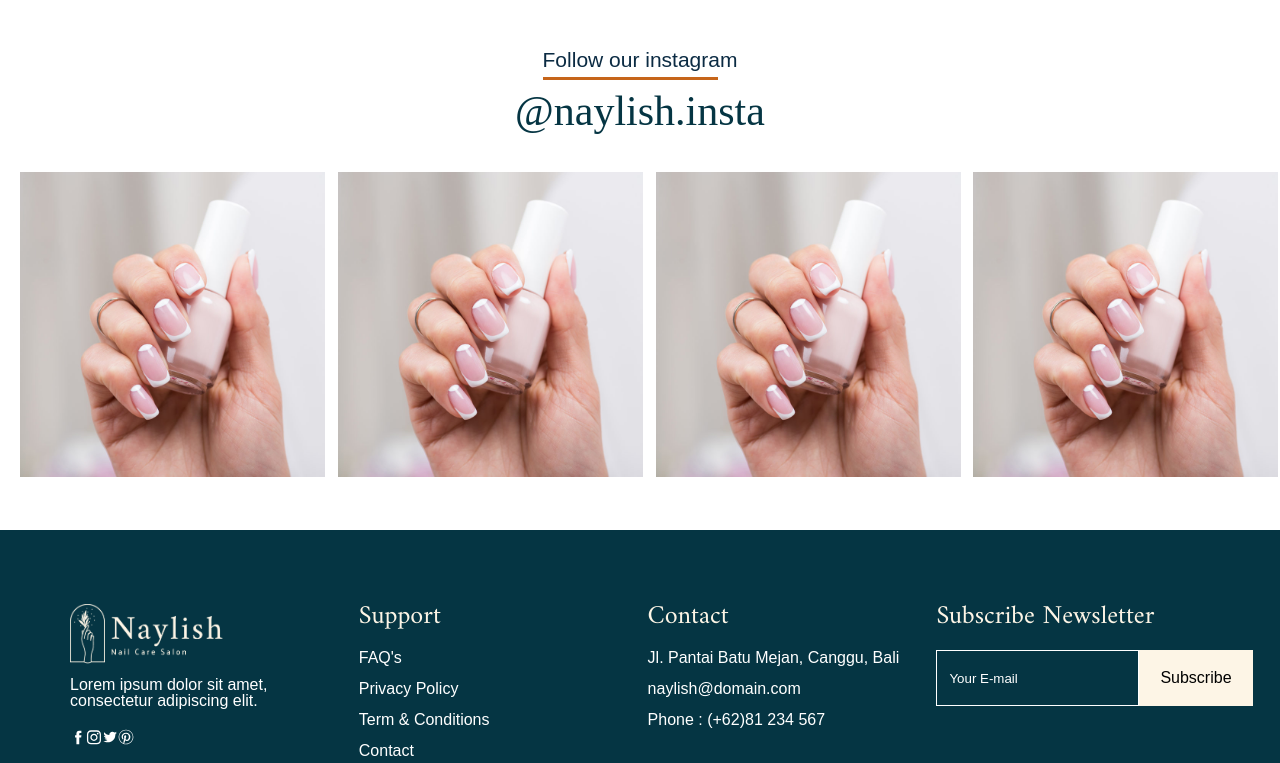
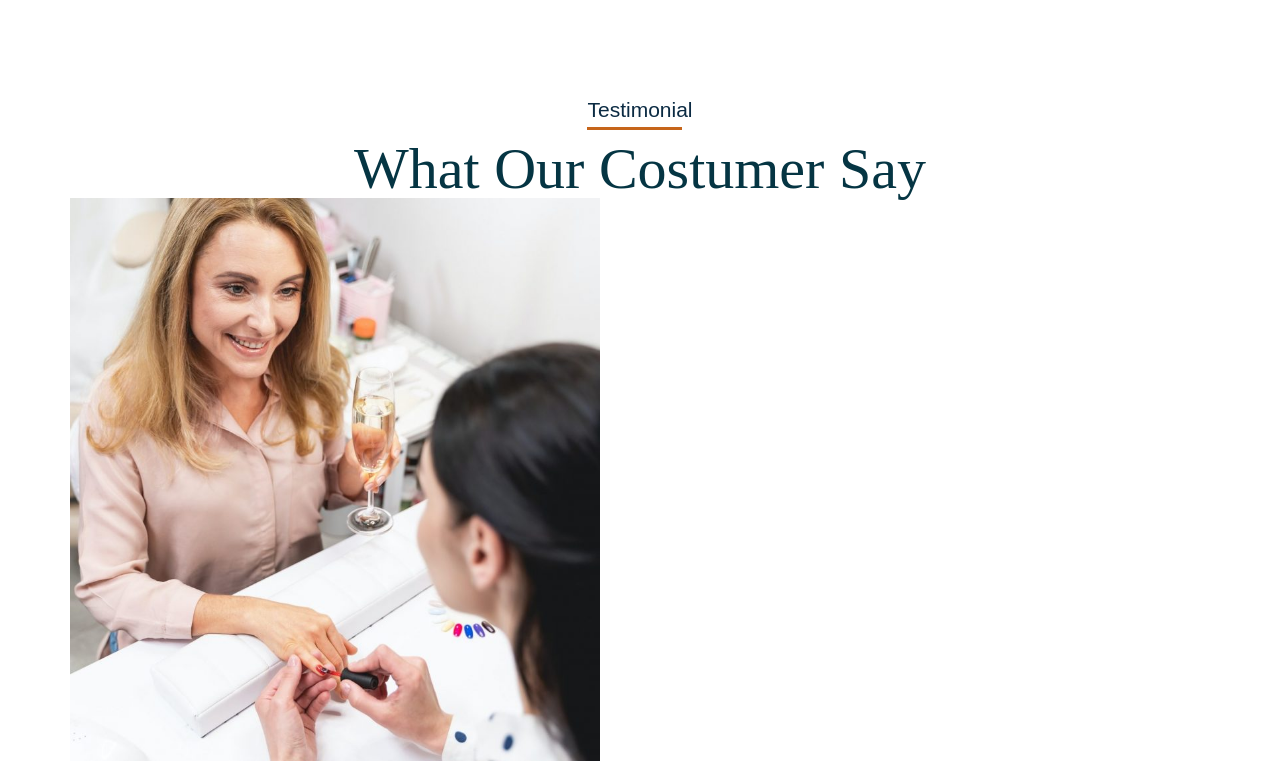
Before and after one commit to shane-brendon/vans-beauty, a Next.js app: page / in a window 1280 px wide. Shown: the part 2578-3341 px from the top of the page. Built offline with nearby package versions, Linux system fonts and the light colour scheme; a web font is replaced by a local one.

Commit message:
testimanial

```diff
--- a/app/page.jsx
+++ b/app/page.jsx
@@ -2,6 +2,7 @@ import Hero from "@/src/components/hero/Hero";
 import Instagram from "@/src/components/instagram/Instagram";
 import MeaAbout from "@/src/components/mea_about/MeaAbout";
 import MeaTreatementPrice from "@/src/components/mea_treatementPrice/MeaTreatementPrice";
+import Testiamonials from "@/src/components/testimonials/Testiamonials";
 
 export default function Home() {
   return (
@@ -9,6 +10,7 @@ export default function Home() {
       <Hero />
       <MeaAbout />
       <MeaTreatementPrice />
+      <Testiamonials/>
       <Instagram />
     </main>
   );
--- a/src/components/instagram/instagram.module.scss
+++ b/src/components/instagram/instagram.module.scss
@@ -4,6 +4,9 @@
     display: flex;
     flex-direction: column;
     align-items: center;
+    > div:first-child::after {
+      left: 10px;
+    }
   }
   .instagram {
     display: grid;
--- /dev/null
+++ b/src/components/testimonials/Testiamonials.jsx
@@ -0,0 +1,24 @@
+import React from 'react'
+import styles from './testimonials.module.scss'
+import Image from 'next/image'
+
+function Testiamonials() {
+  return (
+    <section className={styles.wrapper}>
+      <div className="container">
+        <div className={styles.text}>
+          <div>
+            <h5 className="tags">Testimonial</h5>
+          </div>
+          <h2 className="block_title">What Our Costumer Say
+          </h2>
+        </div>
+        <div>
+          <Image src={"/getting-nails-done.jpg"} width={530} height={563} alt=''/>
+        </div>
+      </div>
+    </section>
+  )
+}
+
+export default Testiamonials
--- /dev/null
+++ b/src/components/testimonials/testimonials.module.scss
@@ -0,0 +1,12 @@
+.wrapper {
+  margin: 100px 0 ;
+  .text {
+    text-align: center;
+
+    >div {
+      display: grid;
+      place-items: center;
+      margin-bottom: 20px;
+    }
+  }
+}
```
Also changed, not shown: public/getting-nails-done.jpg (added).
